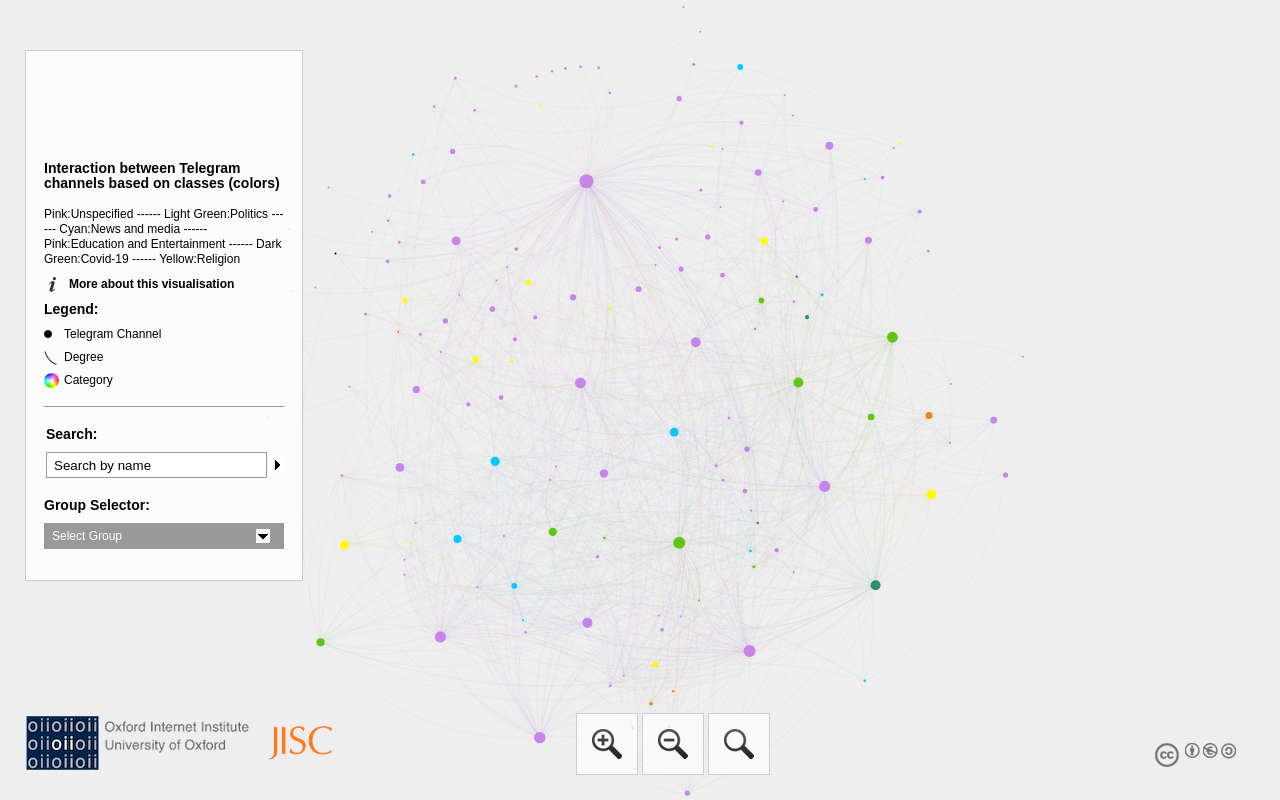
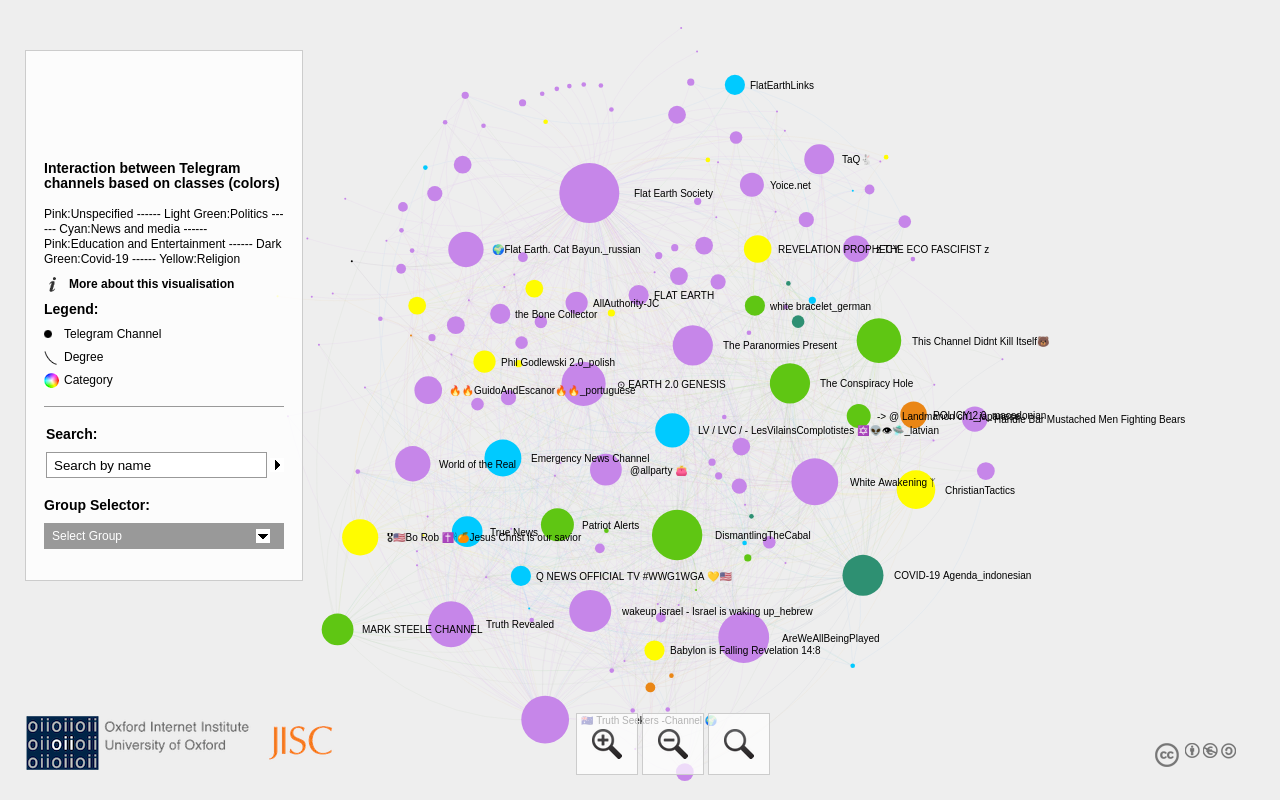
Before and after one commit to zackfair1/ego_fe, a plain HTML site: page index.html in a window 1280 px wide. Drawn offline with Linux system fonts and the light colour scheme.

Commit message:
Update index.html

```diff
--- a/index.html
+++ b/index.html
@@ -106,10 +106,19 @@
     ga.src = ('https:' == document.location.protocol ? 'https://ssl' : 'http://www') + '.google-analytics.com/ga.js';
     var s = document.getElementsByTagName('script')[0]; s.parentNode.insertBefore(ga, s);
   })();
-  setTimeout(() => {sigma.instances[1].graphProperties({
+
+  window.onload = function() {
+    sigma.instances[1].graphProperties({
+      minNodeSize: 1,
+      maxNodeSize: 30
+    })
+  };
+
+  sigma.instances[1].graphProperties({
     minNodeSize: 1,
     maxNodeSize: 30
-  })}, 0.1)
+  })
+
 
 </script>
 </body>
```
